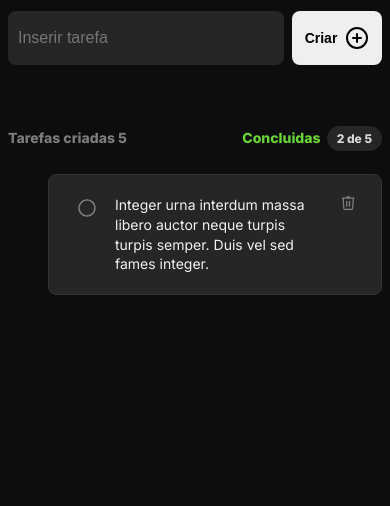
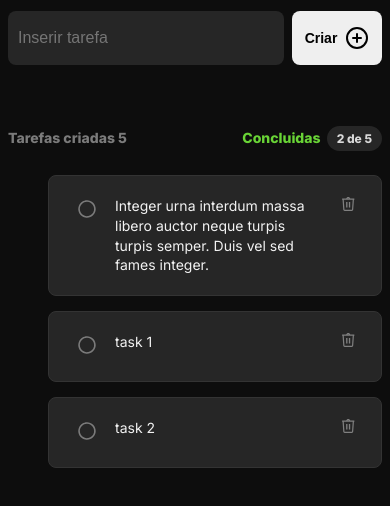
Before and after one commit to ironblodz/to_do_list, a plain HTML site: page index.html in a window 390 px wide. Shown: the part 104-610 px from the top of the page. Drawn offline with Linux system fonts and the light colour scheme.

Commit message:
feat: add task management functionality and update UI
Implement task management logic in main.js, including form submission and task rendering. Update HTML structure and CSS to improve layout and responsiveness. Remove testJS function and replace with handleTasks for better functionality.

```diff
--- a/assets/css/styles.css
+++ b/assets/css/styles.css
@@ -104,12 +104,14 @@ body {
   justify-content: flex-start;
   align-items: flex-start;
   gap: 10px;
+  margin: 15px 0;
 }
 
 .tasks-container .task-item p {
   margin: 0;
   line-height: 140%;
   font-size: 1.4rem;
+  width: 100%;
 }
 .tasks-container .task-item button {
   background-color: transparent;
--- a/assets/js/main.js
+++ b/assets/js/main.js
@@ -1,3 +1,56 @@
-function testJS() {
-  alert("js is working");
-}
+const handleTasks = () => {
+  const form = document.querySelector("#formElement");
+  const tasksContainer = document.querySelector("#tasksContainer");
+
+  if (!form || !tasksContainer) return;
+
+  //initial state
+  //local storage
+  const tasks = [
+    {
+      message: "task 1",
+      completed: false,
+    },
+    {
+      message: "task 2",
+      completed: false,
+    },
+  ];
+
+  console.log("tasks", tasks);
+
+  for (let index = 0; index < tasks.length; index++) {
+    const task = tasks[index];
+
+    tasksContainer.insertAdjacentHTML(
+      "beforeend",
+      `<li class="task-item">
+                <button>
+                    <!-- SVG -->
+                    <svg width="24" height="24" viewBox="0 0 24 24" fill="none" xmlns="http://www.w3.org/2000/svg">
+                        <path
+                            d="M11.9643 4.85958C13.3765 4.85958 14.7571 5.27836 15.9313 6.06297C17.1056 6.84757 18.0208 7.96277 18.5612 9.26752C19.1017 10.5723 19.2431 12.008 18.9676 13.3931C18.6921 14.7782 18.012 16.0505 17.0134 17.0492C16.0148 18.0478 14.7424 18.7278 13.3573 19.0034C11.9722 19.2789 10.5365 19.1375 9.23173 18.597C7.92697 18.0566 6.81178 17.1414 6.02717 15.9671C5.24257 14.7929 4.82378 13.4123 4.82378 12.0001C4.8311 10.1085 5.58574 8.29658 6.92326 6.95906C8.26079 5.62154 10.0728 4.86689 11.9643 4.85958ZM11.9643 3.2728C10.2397 3.27986 8.55592 3.79769 7.12543 4.76093C5.69494 5.72418 4.58191 7.08964 3.92683 8.68495C3.27176 10.2803 3.10401 12.0339 3.44478 13.7245C3.78554 15.415 4.61954 16.9667 5.84148 18.1837C7.06342 19.4007 8.61852 20.2283 10.3105 20.5622C12.0024 20.896 13.7553 20.7211 15.348 20.0595C16.9406 19.398 18.3015 18.2794 19.2589 16.845C20.2163 15.4105 20.7272 13.7246 20.7273 12.0001C20.7273 10.851 20.5003 9.7132 20.0595 8.65202C19.6187 7.59085 18.9727 6.62717 18.1585 5.8163C17.3443 5.00543 16.378 4.36333 15.315 3.92685C14.2521 3.49037 13.1134 3.2681 11.9643 3.2728Z"
+                            fill="#7B7B7B" />
+                    </svg>
+
+                </button>
+                <p>
+                    ${task.message}
+                </p>
+                <button>
+                    <!-- SVG REMOVE BTN -->
+                    <svg width="13" height="14" viewBox="0 0 13 14" fill="none" xmlns="http://www.w3.org/2000/svg">
+                        <path d="M8.20214 4.98548H6.87158V10.5073H8.20214V4.98548Z" fill="#808080" />
+                        <path d="M5.46239 4.98548H4.13184V10.5073H5.46239V4.98548Z" fill="#808080" />
+                        <path
+                            d="M12.478 2.16712C12.4754 2.03061 12.4295 1.89846 12.3469 1.78975C12.2642 1.68104 12.1492 1.6014 12.0184 1.56232C11.9596 1.53782 11.8974 1.52252 11.8339 1.51696H8.28678C8.1525 1.07791 7.88082 0.693554 7.51174 0.420471C7.14265 0.147388 6.69564 0 6.23651 0C5.77738 0 5.33038 0.147388 4.96129 0.420471C4.5922 0.693554 4.32053 1.07791 4.18625 1.51696H0.639107C0.580679 1.51814 0.522686 1.52729 0.46674 1.54418H0.45162C0.313182 1.58701 0.193338 1.67547 0.11163 1.79515C0.0299214 1.91483 -0.00883041 2.05866 0.00169348 2.20319C0.0122174 2.34771 0.071396 2.48441 0.169579 2.59099C0.267763 2.69757 0.399158 2.76774 0.542339 2.79006L1.25298 12.5334C1.26382 12.9127 1.41693 13.2741 1.68191 13.5458C1.94688 13.8175 2.30435 13.9797 2.68332 14H9.78668C10.1662 13.9804 10.5244 13.8186 10.79 13.5468C11.0556 13.2751 11.2092 12.9132 11.22 12.5334L11.9277 2.79914C12.0802 2.77797 12.22 2.70232 12.3212 2.58615C12.4223 2.46999 12.478 2.32116 12.478 2.16712ZM6.23651 1.21456C6.3661 1.21458 6.49427 1.24146 6.61294 1.29351C6.73161 1.34556 6.8382 1.42164 6.92598 1.51696H5.54704C5.63459 1.42135 5.74114 1.34507 5.85986 1.29299C5.97859 1.24092 6.10687 1.21421 6.23651 1.21456ZM9.78668 12.7904H2.68332C2.60168 12.7904 2.47467 12.6573 2.45955 12.4457L1.75798 2.81123H10.715L10.0135 12.4457C9.99836 12.6573 9.87135 12.7904 9.78668 12.7904Z"
+                            fill="#808080" />
+                    </svg>
+
+                </button>
+            </li>`
+    );
+  }
+};
+
+window.addEventListener("load", handleTasks);
--- a/index.html
+++ b/index.html
@@ -21,7 +21,7 @@
         </header>
     </section>
     <section class="section-add-task">
-        <div class="form-container">
+        <form id="formElement" class="form-container">
             <input name="add-task" type="text" id="add-task" placeholder="Inserir tarefa">
             <button type="submit">
                 <span>Criar</span>
@@ -33,7 +33,7 @@
                     <path d="M12 8v8" />
                 </svg>
             </button>
-        </div>
+        </form>
     </section>
     <section class="tasks-details container">
         <div class="column left">
@@ -44,9 +44,9 @@
         </div>
     </section>
     <section class="tasks-container container">
-        <ul>
+        <ul id="tasksContainer">
             <li class="task-item">
-                <button onclick="testJS()">
+                <button>
                     <!-- SVG -->
                     <svg width="24" height="24" viewBox="0 0 24 24" fill="none" xmlns="http://www.w3.org/2000/svg">
                         <path
@@ -58,7 +58,7 @@
                 <p>
                     Integer urna interdum massa libero auctor neque turpis turpis semper. Duis vel sed fames integer.
                 </p>
-                <button onclick="testJS()">
+                <button>
                     <!-- SVG REMOVE BTN -->
                     <svg width="13" height="14" viewBox="0 0 13 14" fill="none" xmlns="http://www.w3.org/2000/svg">
                         <path d="M8.20214 4.98548H6.87158V10.5073H8.20214V4.98548Z" fill="#808080" />
```
